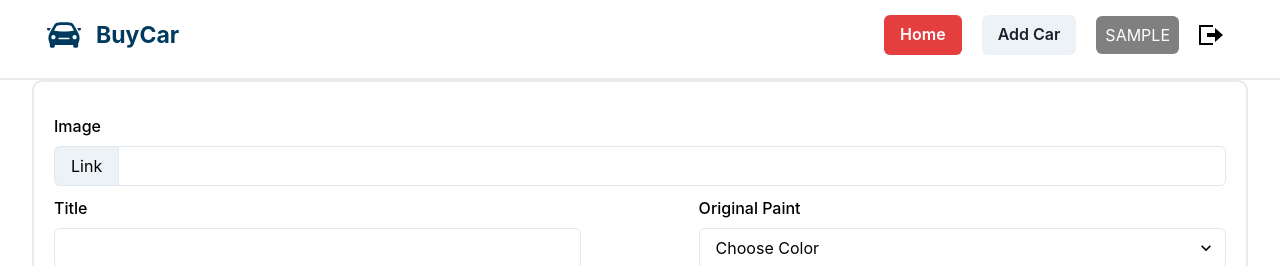
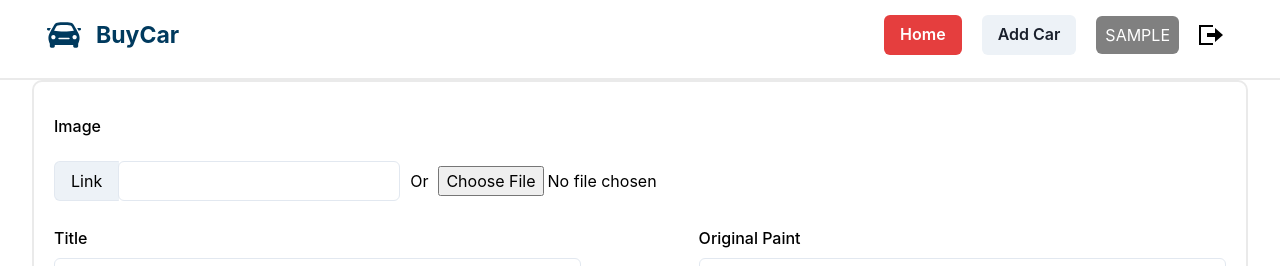
Before and after one commit to ParbhatKataria1/Attryb, a React (Create React App) app in the folder front-end/: page /addcar in a window 1280 px wide. Shown: the top 266 px of the page. Built offline with nearby package versions, Linux system fonts and the light colour scheme; no server answers; sample sign-in values are in the browser's storage.

Commit message:
added file upload feature

```diff
--- a/front-end/src/Pages/AddCar.jsx
+++ b/front-end/src/Pages/AddCar.jsx
@@ -30,6 +30,7 @@ import React, { useEffect, useRef, useState } from "react";
 import axios_create from "../Utils/axios_instance";
 import Slider from "react-slick";
 import AwesomeSlider from "react-awesome-slider";
+import axios from "axios";
 const init = {
   image: "",
   description: [],
@@ -53,6 +54,8 @@ const AddCar = () => {
   const [loading, setloading] = useState(false);
   const toast = useToast();
   const [search, setseach] = useState("");
+  const [load, setload] = useState(false);
+  console.log(item);
   function change(e) {
     let name = e.target.name;
     let value = e.target.value;
@@ -123,6 +126,23 @@ const AddCar = () => {
     slidesToShow: 3,
     speed: 500,
   };
+  async function handleUpload(e) {
+    const data = new FormData();
+    let image = e.target.files[0];
+    data.append("file", image);
+    data.append("upload_preset", "ml_default");
+    data.append("cloud_name", "dkcllnjpz");
+    console.log(e.target.files[0].name);
+    setload(true);
+    let temp = await axios.post(
+      `https://api.cloudinary.com/v1_1/dkcllnjpz/image/upload`,
+      data
+    );
+    setload(false);
+    temp = temp.data.secure_url;
+    setitem((prev) => ({ ...prev, image: temp }));
+    console.log(item);
+  }
   return (
     <Box pb="20px" bg="white" color={"black"}>
       <Box
@@ -138,8 +158,26 @@ const AddCar = () => {
             <FormControl w="100%" id="image">
               <FormLabel>Image</FormLabel>
               <InputGroup>
-                <InputLeftAddon children="Link" />
-                <Input value={item.image} onChange={change} name="image" />
+                <Flex alignItems={"center"} justifyContent={"space-between"}>
+                  <InputLeftAddon children="Link" />
+                  <Input value={item.image} onChange={change} name="image" />
+                  <Text mx="10px">Or</Text>
+                  <Flex w="100%" my="20px">
+                    <input
+                      onChange={handleUpload}
+                      type="file"
+                      name="image"
+                      // onChange={change}
+                    />
+                    <Text
+                      visibility={load ? "unset" : "hidden"}
+                      display={"inline"}
+                    >
+                      Uploading
+                    </Text>
+                    <Spinner ml="8px" visibility={load ? "unset" : "hidden"} />
+                  </Flex>
+                </Flex>
               </InputGroup>
             </FormControl>
           </Flex>
@@ -173,7 +211,12 @@ const AddCar = () => {
           </Flex>
           <Divider mt="20px" />
           <Flex justifyContent={"space-between"}>
-            <Box pr='20px' borderRight={"1px solid #eaeaea"} textAlign={"left"} w="60%">
+            <Box
+              pr="20px"
+              borderRight={"1px solid #eaeaea"}
+              textAlign={"left"}
+              w="60%"
+            >
               <Flex justifyContent={"space-between"}>
                 <Button
                   textAlign={"left"}
@@ -275,7 +318,7 @@ const AddCar = () => {
               </TableContainer>
             </Box>
             <Divider orientation="vertical" />
-            <Flex w="38%" alignItems={"start"} >
+            <Flex w="38%" alignItems={"start"}>
               <Box w="100%" m="20px auto">
                 <FormControl w="100%" id="description">
                   <Flex textAlign={"center"} alignItems={"center"}>
--- a/front-end/src/Pages/Deals.jsx
+++ b/front-end/src/Pages/Deals.jsx
@@ -33,6 +33,7 @@ import axios_create from "../Utils/axios_instance";
 import { SearchIcon } from "@chakra-ui/icons";
 import { Link } from "react-router-dom";
 import { useSearchParams } from "react-router-dom";
+import axios from "axios";
 
 const Deals = () => {
   axios_create.defaults.headers.common["Authorization"] =
@@ -87,7 +88,7 @@ const Deals = () => {
     }
   }
   useEffect(() => {
-    setSearchParams({...filter});
+    setSearchParams({ ...filter });
     fetchData();
   }, [page]);
 
@@ -572,6 +573,7 @@ function BasicUsage({ data, update_date }) {
   const [oemdata, set_oemdata] = useState([]);
   const [oemind, set_oemind] = useState();
   const [loading, setloading] = useState(false);
+  const [load, setload] = useState(false);
   const toast = useToast();
   const [search, setsearch] = useState("");
   function change(e) {
@@ -634,6 +636,23 @@ function BasicUsage({ data, update_date }) {
       });
     }
   }
+  async function handleUpload(e) {
+    const data = new FormData();
+    let image = e.target.files[0];
+    data.append("file", image);
+    data.append("upload_preset", "ml_default");
+    data.append("cloud_name", "dkcllnjpz");
+    console.log(e.target.files[0].name);
+    setload(true);
+    let temp = await axios.post(
+      `https://api.cloudinary.com/v1_1/dkcllnjpz/image/upload`,
+      data
+    );
+    setload(false);
+    temp = temp.data.secure_url;
+    setitem((prev) => ({ ...prev, image: temp }));
+    console.log(item);
+  }
   return (
     <>
       <Button onClick={onOpen}>Edit</Button>
@@ -650,6 +669,21 @@ function BasicUsage({ data, update_date }) {
                 <InputLeftAddon children="https://" />
                 <Input value={item.image} onChange={change} name="image" />
               </InputGroup>
+              <Box>
+                <Text textAlign={"center"} mt="10px">
+                  Or
+                </Text>
+                <Flex w="100%" my="20px">
+                  <input
+                    onChange={handleUpload}
+                    type="file"
+                    name="image"
+                    // onChange={change}
+                  />
+                  <Text ml='20px' visibility={load?'unset':'hidden'} display={'inline'}>Uploading</Text>
+                  <Spinner ml='8px' visibility={load?'unset':'hidden'}/>
+                </Flex>
+              </Box>
             </FormControl>
             <FormControl mt="10px" w="100%" id="description">
               <FormLabel>Description</FormLabel>
--- a/front-end/src/Pages/Details.jsx
+++ b/front-end/src/Pages/Details.jsx
@@ -109,7 +109,7 @@ m=' auto'
           >
             <Text>Model: </Text>
             <Text>
-              {data.oem_spec.model ? data.oem_spec.model : "Not Mentioned"}
+              {data.model ? data.model : "Not Mentioned"}
             </Text>
           </Flex>
           <Flex
```
